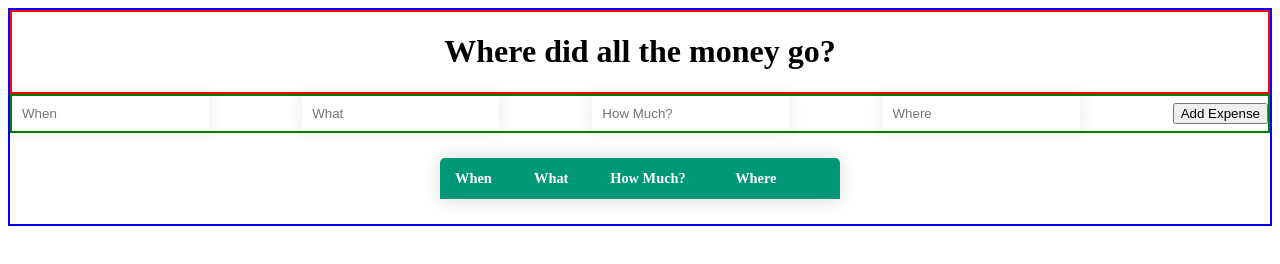
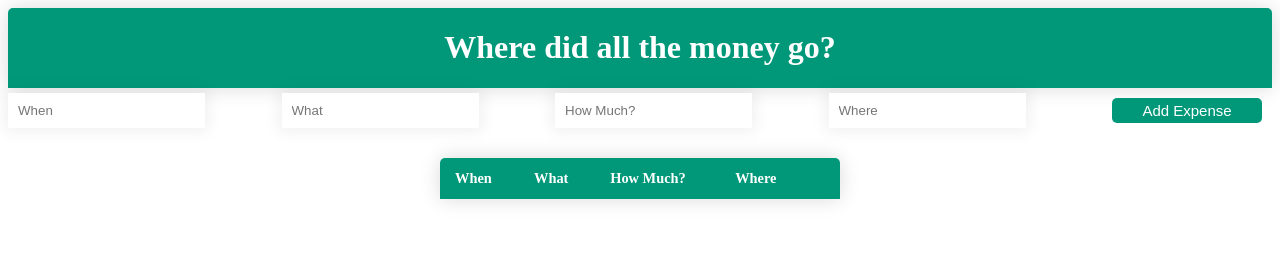
Before and after one commit to Keezer83/show-me-the-money, a plain HTML site: page index.html in a window 1280 px wide. Drawn offline with Linux system fonts and the light colour scheme.

Commit message:
completed styling and added README information

```diff
--- a/style.css
+++ b/style.css
@@ -1,18 +1,17 @@
-body {
-  border: 2px solid blue;
-}
 header {
   display: flex;
   justify-content: center;
-  border: 2px solid red;
+  background-color: #009879;
+  color: #fff;
+  border-radius: 5px 5px 0 0;
+  overflow: hidden;
+  box-shadow: 0 0 20px rgba(0, 0, 0, 0.15);
 }
 
 .expenseEntry {
   display: flex;
   justify-content: space-between;
   align-items: center;
-
-  border: 2px solid green;
 }
 .expenseTable {
   border-collapse: collapse;
@@ -53,3 +52,19 @@ input[type="text"] {
   border: 0;
   box-shadow: 0 0 15px 4px rgba(0, 0, 0, 0.06);
 }
+
+button {
+  width: 150px;
+  height: 25px;
+  background: none;
+  border: none;
+  color: #fff;
+  font-size: 15px;
+  background: #009879;
+  margin: 10px;
+  border-radius: 5px;
+  display: flex;
+  flex-direction: row;
+  justify-content: space-around;
+  align-items: center;
+}
```
Also changed, not shown: Expense-app-image.png (added), 1 other file.
